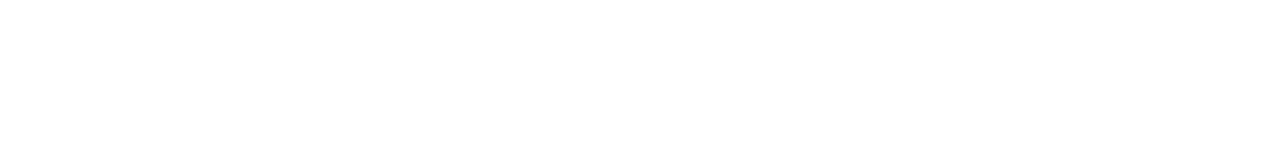
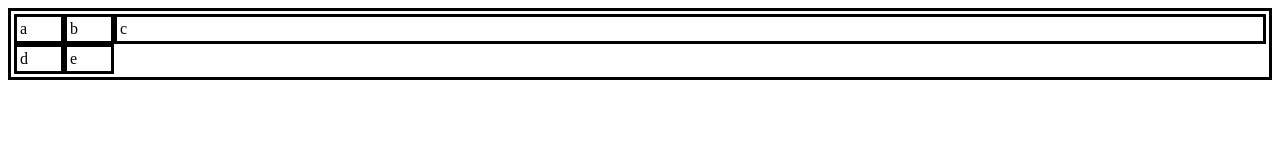
Before and after one commit to emoltz/css_basics, a plain HTML site: page index.html in a window 1280 px wide. Drawn offline with Linux system fonts and the light colour scheme.

Commit message:
grid basics

```diff
--- a/index.html
+++ b/index.html
@@ -2,12 +2,20 @@
 <html lang="en">
   <head>
     <!-- install css below -->
-
+    <link rel="stylesheet" href="./styles.css" />
     <title>CSS Grid Basics</title>
   </head>
   <body>
     <!-- Your code goes here -->
-
+    <section>
+      <!-- above is the "parent" -->
+      <!-- below are the "children" -->
+      <div class="">a</div>
+      <div class="">b</div>
+      <div class="">c</div>
+      <div class="">d</div>
+      <div class="">e</div>
+    </section>
 
   </body>
 </html>
--- a/styles.css
+++ b/styles.css
@@ -2,8 +2,47 @@ section {
     display: grid;
     border: solid;
     padding:3px;
-    grid-template-columns:50px 50px 50px;
-    grid-template-rows:50px 50px 50px;
+    /* grid-template-columns:50px 50px 50px; */
+    /* grid-template-rows:50px 50px 50px; */
+
+    /**
+        or like the below:
+    */
+
+    /* grid-template:50px 50px 50px/50px 50px 50px;  */
+
+    /**
+        or even like this:
+    */
+
+    /* grid-template: repeat(3, 50px)/repeat(3,50px); */
+
+    /**
+        `fr` unit.
+        this unit is used to divide the available space into fractions.
+        This makes it *responsive*!
+        for example:
+    */
+
+    /* grid-template-columns: 1fr 2fr 1fr; */
+    /* grid-template-rows:50px; */
+
+    /**
+        using `auto`:
+        this will make the column/row as wide as the content inside it.
+    */
+
+    grid-template-columns: 50px 50px auto;
+
+
+
+
+
+
+
+
+
+
 }
 
 div {
```
